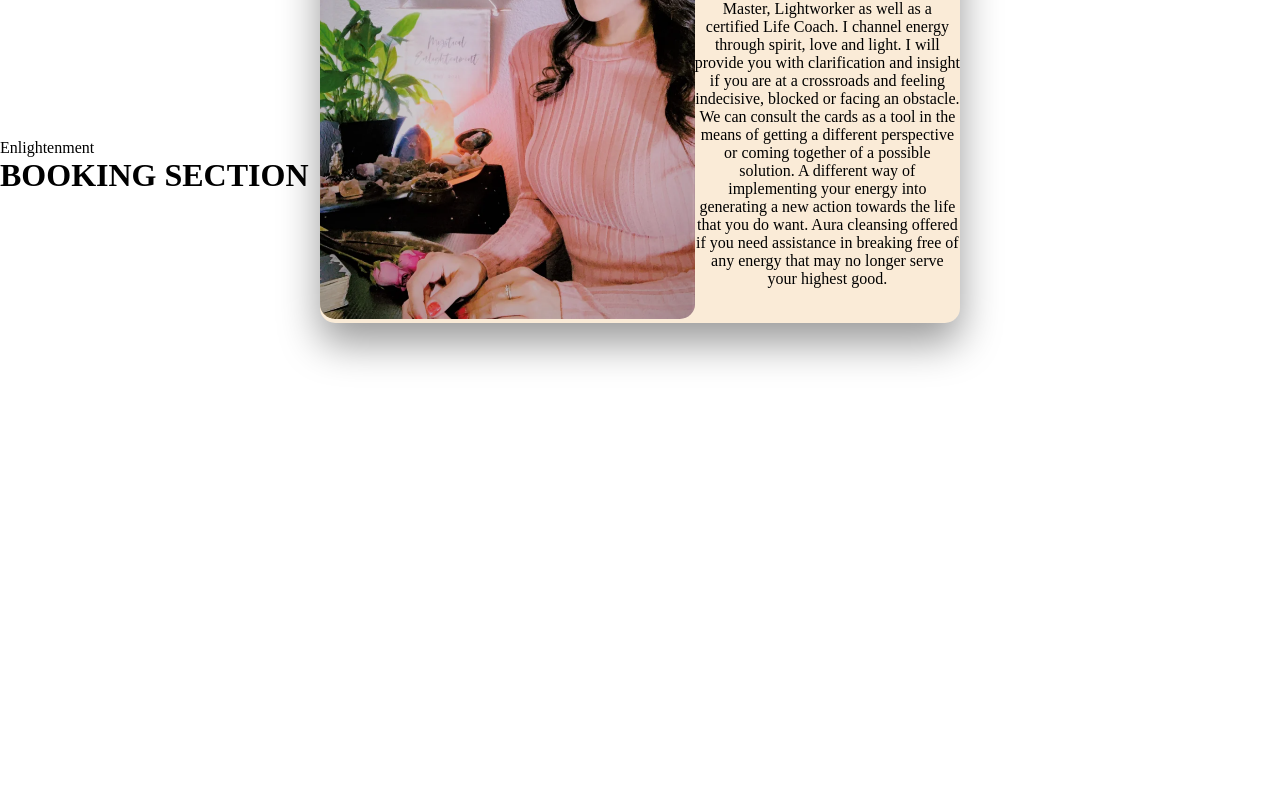
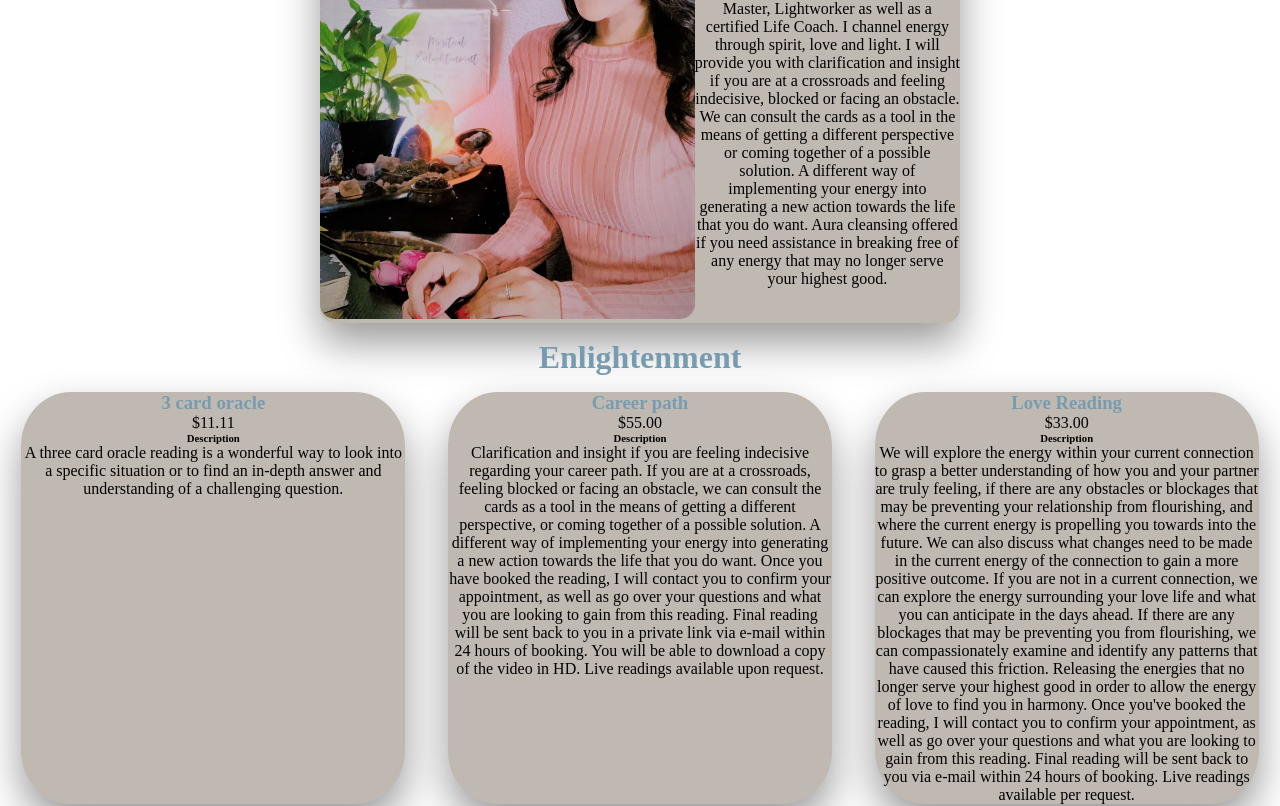
Before and after one commit to WaseemWahid/butterfly-effect-website, a React (Create React App) app: page / in a window 1280 px wide. Shown: the part 320-1126 px from the top of the page. Before the commit the page ends 800 px from the top, so only its background shows below. Built offline with nearby package versions, Linux system fonts and the light colour scheme.

Commit message:
start of enlightgenment section

```diff
--- a/src/Container/About/About.css
+++ b/src/Container/About/About.css
@@ -3,7 +3,7 @@
 }
 
 .app__about-container {
-    background-color: antiquewhite;
+    background-color: var(--black-shadows);
     display: flex;
     flex-direction: row-reverse;
     width: 50vw;
--- a/src/Container/Enlightenment/Enlightenment.css
+++ b/src/Container/Enlightenment/Enlightenment.css
@@ -0,0 +1,30 @@
+.app__enlightenment {
+    height: 100vh;
+    margin-top: 200px ;
+}
+
+.header-text {
+    text-align: center;
+    font-weight: bolder;
+    color: var(--weldon-blue);
+}
+
+.enlightenment__cards {
+    display: flex;
+    margin-top: 1rem;
+    flex-direction: row;
+    justify-content: space-around;
+}
+
+.card__box {
+    width: 30vw;
+    text-align: center;
+    border-radius: 15px;
+    box-shadow: 0 20px 40px rgba(0, 0, 0, .4);
+    border-radius: 13%;
+    background-color: var(--black-shadows);
+}
+
+.card__box h3 {
+    color: var(--weldon-blue);
+}
--- a/src/Container/Enlightenment/Enlightenment.jsx
+++ b/src/Container/Enlightenment/Enlightenment.jsx
@@ -3,8 +3,56 @@ import './Enlightenment.css'
 
 const Enlightenment = () => {
     return (
-        // IG api?
-        <div>Enlightenment</div>
+        <div className='app__enlightenment'>
+            <h1 className='header-text'>Enlightenment</h1>
+            <div className='enlightenment__cards'>
+                <div className='card__box'>
+                    <h3>3 card oracle</h3>
+                    <p>$11.11</p>
+                    <h6>Description</h6>
+                    <p>
+                        A three card oracle reading is a wonderful way to look into a specific situation or to
+                        find an in-depth answer and understanding of a challenging question.
+                    </p>
+                </div>
+                <div className='card__box'>
+                    <h3>Career path</h3>
+                    <p>$55.00</p>
+                    <h6>Description</h6>
+                    <p>
+                        Clarification and insight if you are feeling indecisive regarding your career path.
+                        If you are at a crossroads, feeling blocked or facing an obstacle,
+                        we can consult the cards as a tool in the means of getting a different perspective,
+                        or coming together of a possible solution.
+                        A different way of implementing your energy into generating a new action towards the life that you do want.
+                        Once you have booked the reading, I will contact you to confirm your appointment,
+                        as well as go over your questions and what you are looking to gain from this reading.
+                        Final reading will be sent back to you in a private link via e-mail within 24 hours of booking.
+                        You will be able to download a copy of the video in HD. Live readings available upon request.
+                    </p>
+                </div>
+                <div className='card__box'>
+                    <h3>Love Reading</h3>
+                    <p>$33.00</p>
+                    <h6>Description</h6>
+                    <p>
+                        We will explore the energy within your current connection to grasp a better understanding of how you and your partner are truly feeling,
+                        if there are any obstacles or blockages that may be preventing your relationship from flourishing,
+                        and where the current energy is propelling you towards into the future.
+                        We can also discuss what changes need to be made in the current energy of the connection to gain a more positive outcome.
+                        If you are not in a current connection,
+                        we can explore the energy surrounding your love life and what you can anticipate in the days ahead.
+                        If there are any blockages that may be preventing you from flourishing,
+                        we can compassionately examine and identify any patterns that have caused this friction.
+                        Releasing the energies that no longer serve your highest good in order to allow the energy of love to find you in harmony.
+                        Once you've booked the reading, I will contact you to confirm your appointment,
+                        as well as go over your questions and what you are looking to gain from this reading.
+                        Final reading will be sent back to you via e-mail within 24 hours of booking.
+                        Live readings available per request.
+                    </p>
+                </div>
+            </div>
+        </div>
     )
 }
 
```
